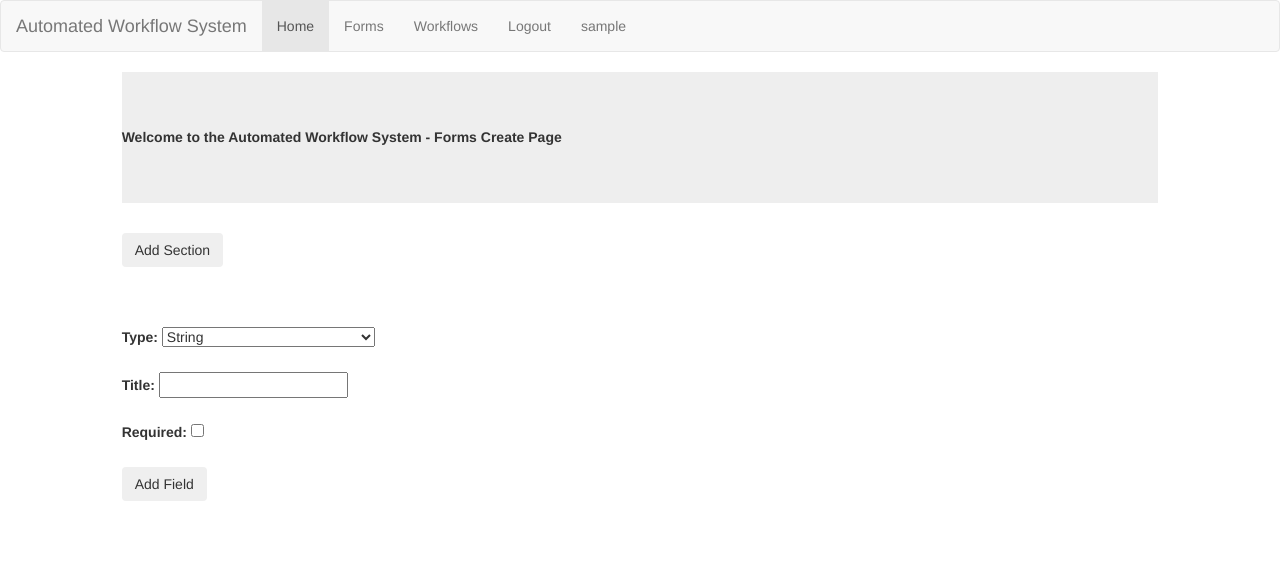
After one commit to karanshgl/aws, a Django app: page /forms/fb_edit/1 in a window 1280 px wide. The commit adds this page. Shown: the top 588 px of the page. Run offline with Django 3.2, Linux system fonts and the light colour scheme; a user stored in the database is signed in; tables that the repository leaves empty hold one stand-in row (values such as "Sample post"); some libraries are stand-ins or nearby versions.

Commit message:
Started the form blueprint creations js

```diff
--- a/src/forms/models.py
+++ b/src/forms/models.py
@@ -13,7 +13,9 @@ from employees.models import Profile
 class FormBlueprint(models.Model):
     """ Represents a form blueprint """
     #creator of the form is captured in the workflow....
+    title = models.CharField(max_length=128)
     workflow = models.OneToOneField(Workflow, on_delete = models.CASCADE)
+    active = models.BooleanField(default=False)
 
     def __str__(self):
         return "FB for {}".format(self.workflow.title)
--- a/src/forms/urls.py
+++ b/src/forms/urls.py
@@ -1,7 +1,7 @@
 from django.urls import path, include
-from .views import dashboard, create
+from .views import dashboard, fb_edit
 
 urlpatterns = [
 	path('dashboard/', dashboard, name='forms_dashboard'),
-	path('create/', create, name='forms_create')
+	path('fb_edit/<int:fb_id>', fb_edit, name='forms_blueprint_edit')
 ]
--- a/src/forms/views.py
+++ b/src/forms/views.py
@@ -1,17 +1,28 @@
 from django.shortcuts import render
 from django.contrib.auth.decorators import login_required
+from django.http import HttpResponseRedirect
+from .forms import FormBlueprintForm
+from .models import FormBlueprint
 
 # Create your views here.
 @login_required
 def dashboard(request):
     context ={
-
+        'form_blueprints':FormBlueprint.objects.all()
     }
     return render(request, 'forms/dashboard.html', context=context)
 
 @login_required
-def create(request):
-    context={
-
+def fb_edit(request, fb_id):#fb is for form blueprint
+    fb_object = FormBlueprint.objects.get(pk=fb_id)
+    #check if the creator is the one currently logged in
+    if request.user.profile!=fb_object.workflow.creator:
+        context={
+            'title': 'Unauthorised Access',
+            'message': 'Unauthorised Access: Only the creator of the form is allowed to access this page'
+        }
+        return render(request, 'message.html', context=context)
+    context = {
+        'fb_object': fb_object,
     }
-    return render(request, 'forms/create.html', context=context)
+    return render(request, 'forms/fb_edit.html', context=context)
--- a/src/static/forms/create.js
+++ b/src/static/forms/create.js
@@ -0,0 +1,101 @@
+$(document).ready(function(){
+
+    let curr_section = 0;
+
+    //utility function to convert ID to selector
+    function removeWhitespace(text){
+        return text.replace(/ /g,'');
+    }
+
+    function getSelectorByID(id){
+        return "#"+id;
+    }
+    //using the section_<curr_section> to name the sections of the form
+    function getCurrSectionID(){
+        return "section_"+String(curr_section);
+    }
+
+    //function for adding a section in the form
+    function addSection(){
+        curr_section+=1;
+        $("#dynamic-form").append("<section id='section_"+String(curr_section)+"'><h4>Section "+curr_section+"</h4></section>");
+        console.log("Added section #"+String(curr_section));
+    }
+
+    //function for adding a string field to the dynamic form
+    function addStrngField(title, required){
+        section_id = getCurrSectionID();
+        section_selector = getSelectorByID(section_id);
+        console.log(section_selector);
+        let field_id = section_id+"_"+removeWhitespace(title);
+        let label_html = "<label for='"+field_id+"'>"+title+":  </label>";
+        let input_html="";
+        if (required==true)
+            input_html = "<input type='text' id='"+field_id+"' required='required'><br>";
+        else
+            input_html = "<input type='text' id='"+field_id+"'><br>";
+        console.log(field_id);
+        console.log(label_html);
+        console.log(input_html);
+        $(section_selector).append(label_html+input_html);
+    }
+
+    $("#add_section").click(function(){
+        console.log("Adding section....");
+        addSection();
+    });
+
+    $("#type_of_field").change(function(){
+        var selected = $( "#type_of_field option:selected" ).val();
+        console.log("Type of field is now "+selected);
+    });
+
+    $("#add_field_form").submit(function(event){
+        var selected = $( "#type_of_field option:selected" ).val();
+        //title and required are common attributes for all the field types
+        var title =$("#title_of_field").val();
+        var required = $("#required_field").is(":checked");
+
+        // alert("Submitted");
+
+        // log the results
+        console.log(selected);
+        console.log(title);
+        console.log(required);
+
+        //check if the user has added any sections at all
+        if(curr_section==0) {
+            alert('Add a section first');
+            throw 'Error: Add a section first';
+        }
+
+
+        //if field type is string...
+        if (selected==="strng"){
+            //inject code in the dynamic-form for this field
+            addStrngField(title, required);
+        }
+        //if field type is int...
+        else if(selected=='intgr'){
+
+        }
+        //if field type is mcq_single....
+        else if(selected=='mcq_single'){
+
+        }
+        //if field type is mcq_multiple...
+        else if(selected=='mcq_multi'){
+
+        }
+        //if field type is file upload...
+        else if(selected=='fl'){
+
+        }
+        else{
+            throw "Error: Invalid Field Type";
+        }
+
+        event.preventDefault();
+    });
+
+});
--- a/src/templates/base.html
+++ b/src/templates/base.html
@@ -2,10 +2,6 @@
 <html>
 
     <head>
-        {% block header %}
-
-        {%endblock%}
-
         <!-- Latest compiled and minified CSS -->
         <link rel="stylesheet" href="https://maxcdn.bootstrapcdn.com/bootstrap/3.4.1/css/bootstrap.min.css">
 
@@ -14,6 +10,9 @@
 
         <!-- Latest compiled JavaScript -->
         <script src="https://maxcdn.bootstrapcdn.com/bootstrap/3.4.1/js/bootstrap.min.js"></script>
+        {% block header %}
+
+        {%endblock%}
     </head>
 
     <body>
@@ -24,7 +23,7 @@
                 </div>
                 <ul class="nav navbar-nav">
                 <li class="active"><a href="#">Home</a></li>
-                <li><a href="#">Forms</a></li>
+                <li><a href="{% url 'forms_dashboard' %}">Forms</a></li>
                 <li><a href="#">Workflows</a></li>
                 {% if user.is_authenticated %}
                     <li><a href="{% url 'logout' %}">Logout</a></li>
--- /dev/null
+++ b/src/templates/forms/fb_edit.html
@@ -0,0 +1,56 @@
+{% extends "base.html" %}
+{% load static %}
+
+
+{% block header %}
+    <title>AWS | Forms | Create </title>
+    <script src="{% static 'forms/create.js' %}"></script>
+{%endblock%}
+
+{% block content %}
+    <div class='col-md-1'></div>
+    <div class='col-md-10'>
+        <div class='jumbotron'>
+            <h5><strong>Welcome to the Automated Workflow System - Forms Create Page</strong></h5>
+        </div>
+        {% comment %} add section button {% endcomment %}
+        <button class='btn ' id='add_section'>Add Section</button>
+
+        <br><br><br><br>
+        {% comment %} create a form for adding a field which then invokes the js function {% endcomment %}
+        <form name='add_field_form' id='add_field_form' >
+            {% comment %} dropdown for selecting the type of field {% endcomment %}
+            <label for="type_of_field">Type: </label>
+            <select id="type_of_field">
+                <option value="strng">String</option>
+                <option value="intgr">Integer</option>
+                <option value="mcq_single">Multiple Choice Single Select</option>
+                <option value="mcq_multi">Multiple Choice Multiple Select</option>
+                <option value="fl">File Upload</option>
+            </select>
+            <br><br>
+
+            {% comment %} title of the field {% endcomment %}
+            <label for="title_of_field">Title: </label>
+            <input type="text" id="title_of_field" name="title_of_field">
+            <br><br>
+
+            {% comment %} required field or not {% endcomment %}
+            <label class="switch">Required:
+            <input id='required_field' name='required_field' type="checkbox">
+            <span class="slider round"></span>
+            </label>
+            <br><br>
+
+
+            <input id ='submit_add_field' class='btn' type='submit' value='Add Field'>
+        </form>
+        <br><br><br>
+        {% comment %} this is the actual dynamic form object {% endcomment %}
+        <form name='dynamic-form' id='dynamic-form'>
+
+        </form>
+    </div>
+    <div class='col-md-1'></div>
+
+{%endblock%}
```
Also changed, not shown: src/forms/forms.py (added, +23 -0 lines), src/templates/forms/dashboard.html (+65 -0 lines), src/templates/message.html (renamed from src/templates/forms/create.html, +6 -4 lines), src/forms/migrations/0002_auto_20200322_1812.py (added).
